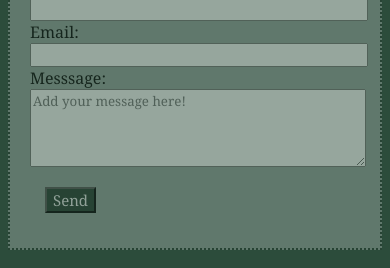
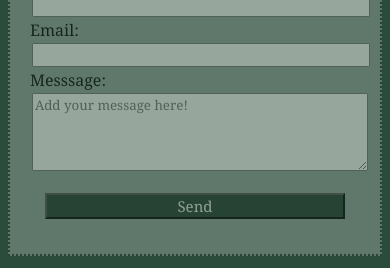
Before and after one commit to HKGilchrist/Unit1_CareerSimulation_PartII, a plain HTML site: page contact.html in a window 390 px wide. Shown: the part 291-559 px from the top of the page. Drawn offline with Linux system fonts and the light colour scheme.

Commit message:
Added media query

```diff
--- a/style.css
+++ b/style.css
@@ -1,3 +1,10 @@
+/* Advanced CSS Selectors */
+@media (max-width: 600px){
+  .navbar {
+    background-color: #2c4c3b;
+  }
+}
+
 .navbar {
   background-color: #233c2f;
   color: #f5f5f5;
@@ -157,25 +164,23 @@ hr {
 }
 
 .contact-form {
-  /* Advanced Rules: shorthand */
+  /* Advanced Rules: Shorthand */
   border: 2px dotted #233c2f;
   background-color: #95a59d;
   opacity: .5;
   padding: 20px;
   width: 550px;
+  display: flex;
+  flex-flow: column nowrap;
+  justify-content: center;
 }
 
 input, textarea {
   font-family: Georgia, 'Times New Roman', Times, serif;
   color: #233c2f;
   width: 100%;
+  margin: 2px;
 }
-
-button {
-  display: flex;
-  align-self: center !important;
-}
-
 
 #button {
   font-family: Georgia, 'Times New Roman', Times, serif;
@@ -187,7 +192,7 @@ button {
 
 #button:hover {
   background: rgb(107,129,117);
-  background: linear-gradient(90deg, rgba(107,129,117,1) 16%, rgba(44,76,59,1) 52%, rgba(107,129,117,0.9948573179271709) 88%);
+background: linear-gradient(90deg, rgba(107,129,117,1) 5%, rgba(44,76,59,1) 50%, rgba(107,129,117,0.9948573179271709) 95%);
 }
 
 h1 {
```
Also changed, not shown: contact.html (+0 -1 lines).
